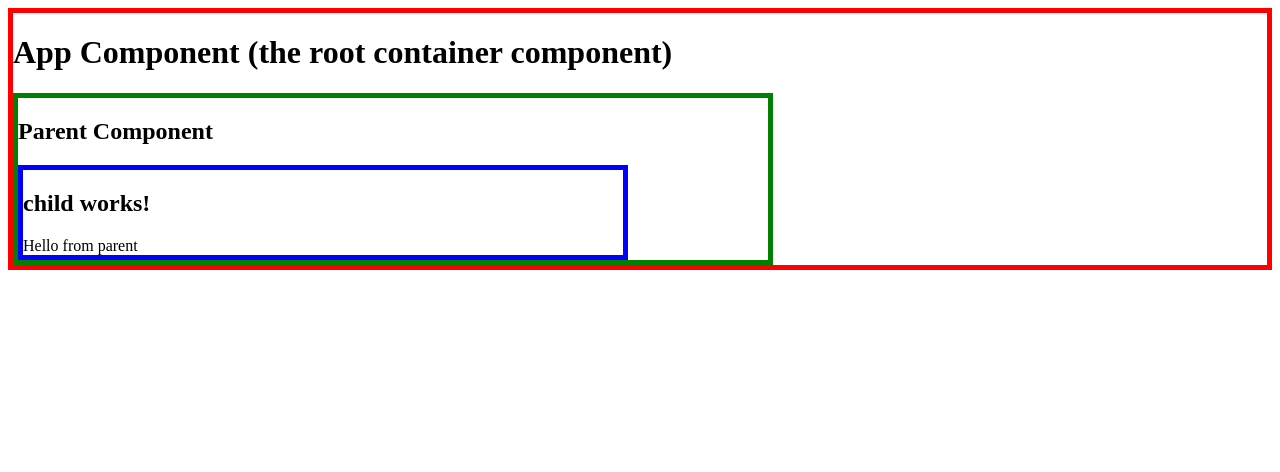
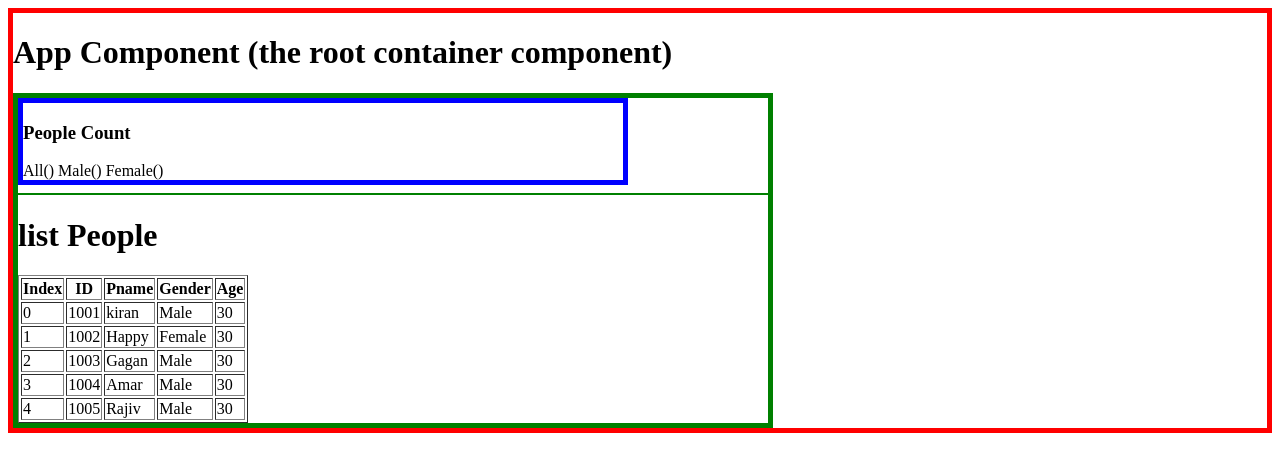
Before and after one commit to jackofalltradesprogrammer/Angular, an Angular app: page / in a window 1280 px wide. Shown: the top 472 px of the page. Built offline with nearby package versions, Linux system fonts and the light colour scheme.

Commit message:
Using inputs as an array to recieve data from parents in teh Child component file

```diff
--- a/src/app/app.component.html
+++ b/src/app/app.component.html
@@ -1,6 +1,5 @@
 <div style="border: 5px solid red">
 <h1>App Component (the root container component)</h1>
 
-<app-parent></app-parent>
-
+<app-person-list></app-person-list>
 </div>
--- a/src/app/child/child.component.ts
+++ b/src/app/child/child.component.ts
@@ -1,14 +1,13 @@
 import { Component, OnInit } from '@angular/core';
-import {Input} from '@angular/core';
 
 @Component({
   selector: 'app-child',
   templateUrl: './child.component.html',
-  styleUrls: ['./child.component.css']
+  styleUrls: ['./child.component.css'],
+  inputs:['receivedDataFromParent']
 })
 export class ChildComponent implements OnInit {
 
-  @Input()
   receivedDataFromParent:string;
 
   constructor() { }
```
